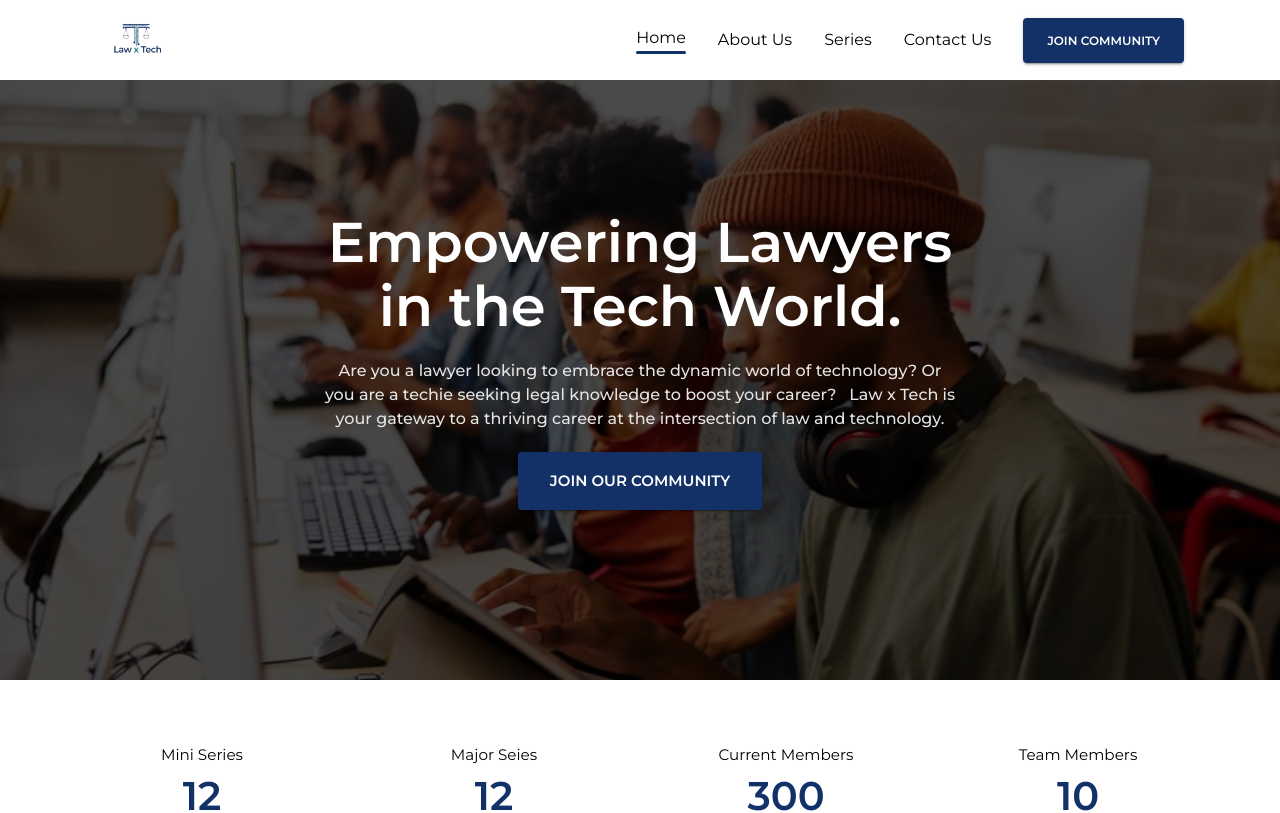
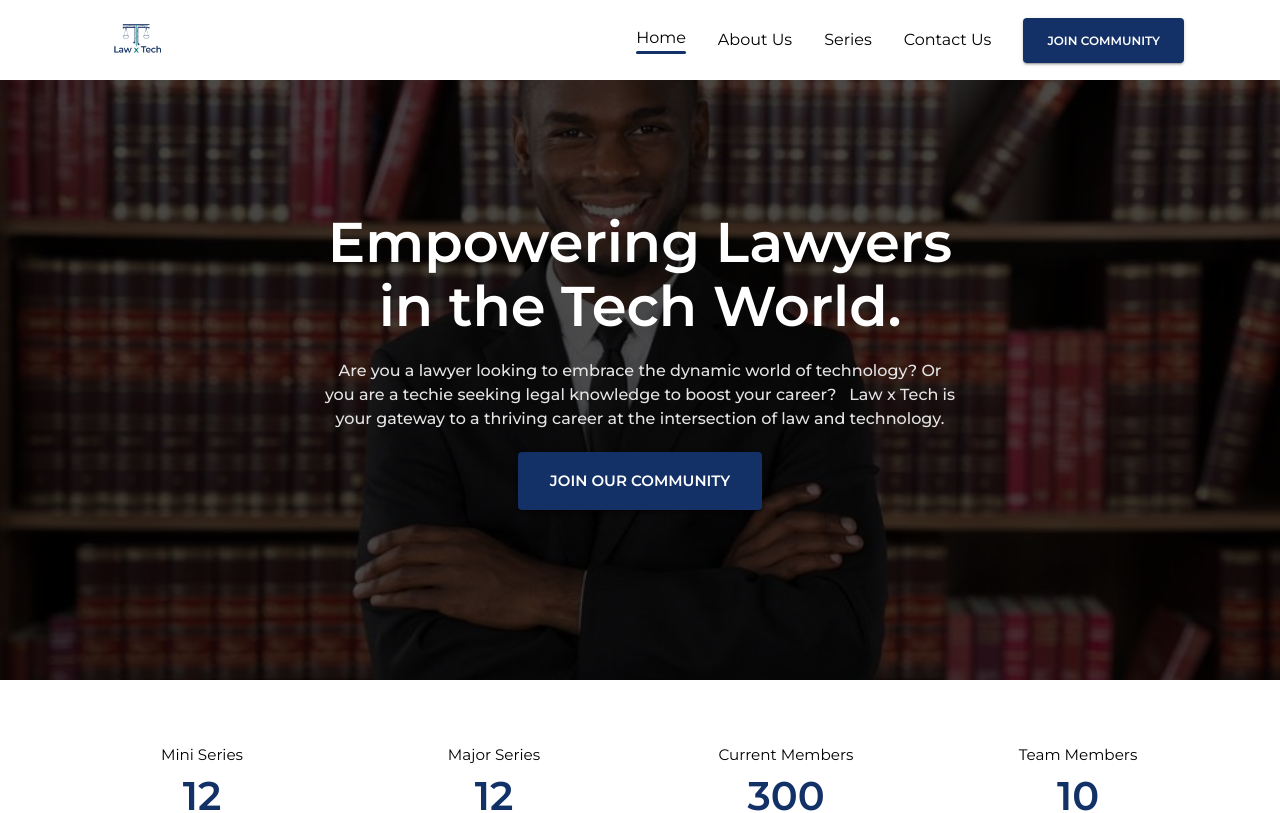
Before and after one commit to LawxTech/LawXTech, a React (Create React App) app: page / in a window 1280 px wide. Shown: the top 813 px of the page. Built offline with nearby package versions, Linux system fonts and the light colour scheme; the HTML template or start-up script is replaced by a standard one.

Commit message:
Update background image and fix typo in Banner component

```diff
--- a/src/components/Home/Banner.tsx
+++ b/src/components/Home/Banner.tsx
@@ -13,7 +13,8 @@ export const Banner = () => {
           style={{
             width: "100%",
             height: "75vh",
-            background: `url("/images/about.jpeg")`,
+            // background: `url("/images/about.jpeg")`,
+            background: `url("/images/landing-image.jpg")`,
             boxShadow: "inset 0 0 0 1000px rgba(0, 0, 0, 0.7)",
             backgroundPosition: "center",
             backgroundSize: "cover",
@@ -65,7 +66,7 @@ export const Banner = () => {
               </h1>
             </div>
             <div className="flex flex-col items-center justify-center p-4">
-              <p className="text-[.95rem] text-center ">Major Seies</p>
+              <p className="text-[.95rem] text-center ">Major Series</p>
               <h1 className="text-[2.5rem] !leading-[3.6rem] font-[600] text-[#113167] text-center ">
                 <Counter targetValue={12} />
               </h1>
```
